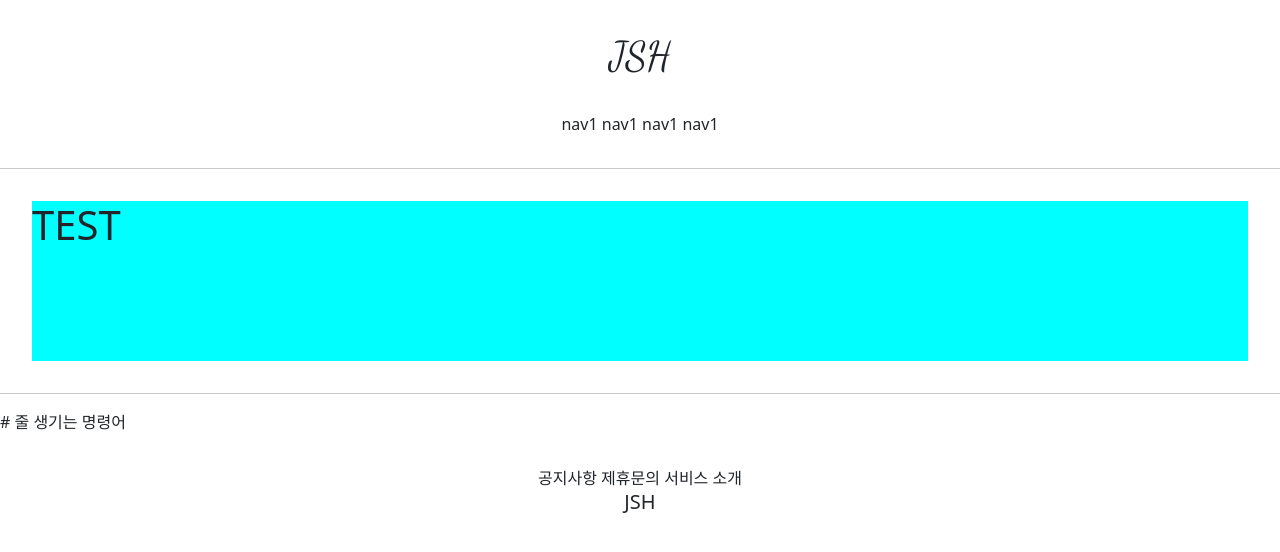
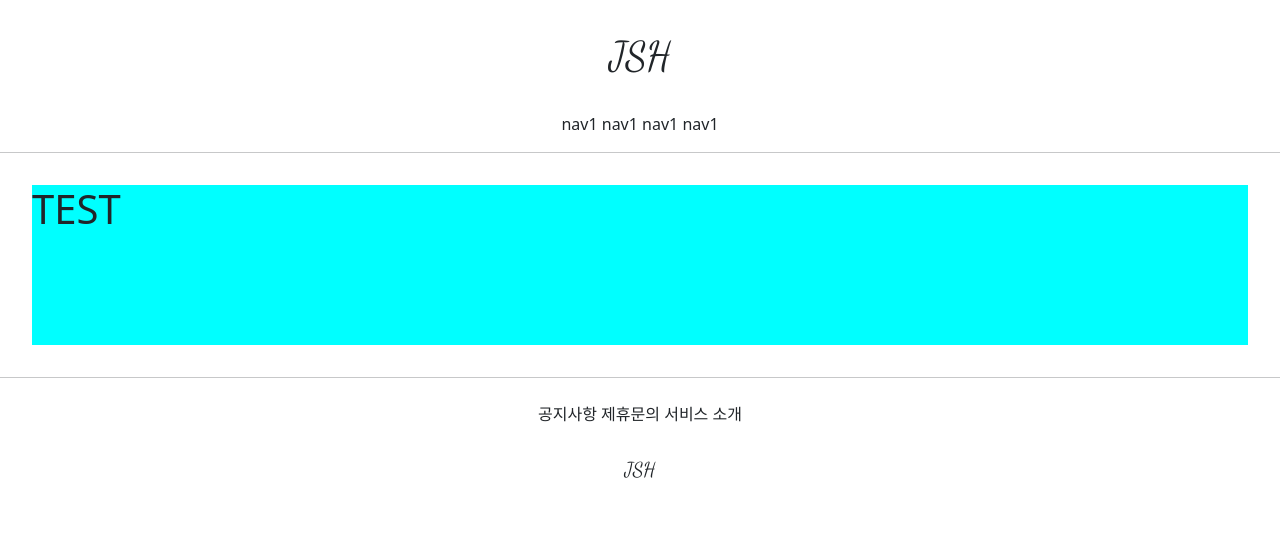
Before and after one commit to SeongHun123/JSH_01, a Django app: page /accounts/hello_world/ in a window 1280 px wide. Shown: the top 552 px of the page. Run offline with Django 3.2, Linux system fonts and the light colour scheme; parts of the project's set-up code (start-up, migrations or seed data) failed here and were passed over.

Commit message:
07/07 Web class  commit 3

```diff
--- a/gis_1/settings.py
+++ b/gis_1/settings.py
@@ -134,6 +134,9 @@ USE_TZ = True
 
 STATIC_URL = '/static/'
 
+STATICFILES_DIRS = [
+    BASE_DIR / "static",
+]
 # Default primary key field type
 # https://docs.djangoproject.com/en/3.2/ref/settings/#default-auto-field
 
--- /dev/null
+++ b/static/base.css
@@ -0,0 +1,24 @@
+.JSH_header_logo{
+    margin: 2rem 0;
+    font-family: 'Dancing Script', cursive;
+}
+
+
+.pragmatic_header_button{
+    margin-bottom: 2rem;
+
+
+}
+
+.pragmatic_footer_logo{
+    margin-top: 2rem ;
+    font-family: 'Dancing Script', cursive;
+
+
+}
+
+.pragmatic_footer_butoon{
+
+    margin-top: 1.5rem;
+
+}
--- a/templates/base.html
+++ b/templates/base.html
@@ -9,7 +9,8 @@
 
 {%  block content %}
 {%  endblock %}
-<hr>  # 줄 생기는 명령어
+<hr>
+{# 줄 생기는 명령어#}
 {% include "footer.html" %}
 </body>
 </html>
--- a/templates/footer.html
+++ b/templates/footer.html
@@ -1,13 +1,13 @@
 
 <div style=" text-align: center">
 
-    <div style="margin-top: 2rem">
+    <div class="pragmatic_footer_butoon">
         <span>공지사항</span>
         <span>제휴문의</span>
         <span>서비스 소개</span>
     </div>
 
-    <div>
+    <div class="pragmatic_footer_logo">
         <h5>JSH</h5>
 
     </div>
--- a/templates/head.html
+++ b/templates/head.html
@@ -1,3 +1,6 @@
+{% load static %}
+
+
 <head>
     <meta charset="UTF-8">
     <title>Title</title>
@@ -7,7 +10,10 @@
           integrity="sha384-EVSTQN3/azprG1Anm3QDgpJLIm9Nao0Yz1ztcQTwFspd3yD65VohhpuuCOmLASjC" crossorigin="anonymous">
 
     {#  google font link #}
-<link rel="preconnect" href="https://fonts.googleapis.com">
-<link rel="preconnect" href="https://fonts.gstatic.com" crossorigin>
-<link href="https://fonts.googleapis.com/css2?family=Dancing+Script&display=swap" rel="stylesheet">
+    <link rel="preconnect" href="https://fonts.googleapis.com">
+    <link rel="preconnect" href="https://fonts.gstatic.com" crossorigin>
+    <link href="https://fonts.googleapis.com/css2?family=Dancing+Script&display=swap" rel="stylesheet">
+
+    {# DEFAULT CSS LINKS #}
+    <link   rel="stylesheet" type = "text/css" href="{% static 'base.css' %}">
 </head>
--- a/templates/header.html
+++ b/templates/header.html
@@ -1,8 +1,8 @@
 <div style="text-align:center">
-    <div style="margin: 2rem 0; font-family: 'Dancing Script', cursive;">
+    <div class="JSH_header_logo">
         <h1>JSH</h1>
     </div>
-    <div style="margin-bottom:  2rem">
+    <div class="pragmatic_header_button:  2rem">
         <span>nav1</span>
         <span>nav1</span>
         <span>nav1</span>
```
